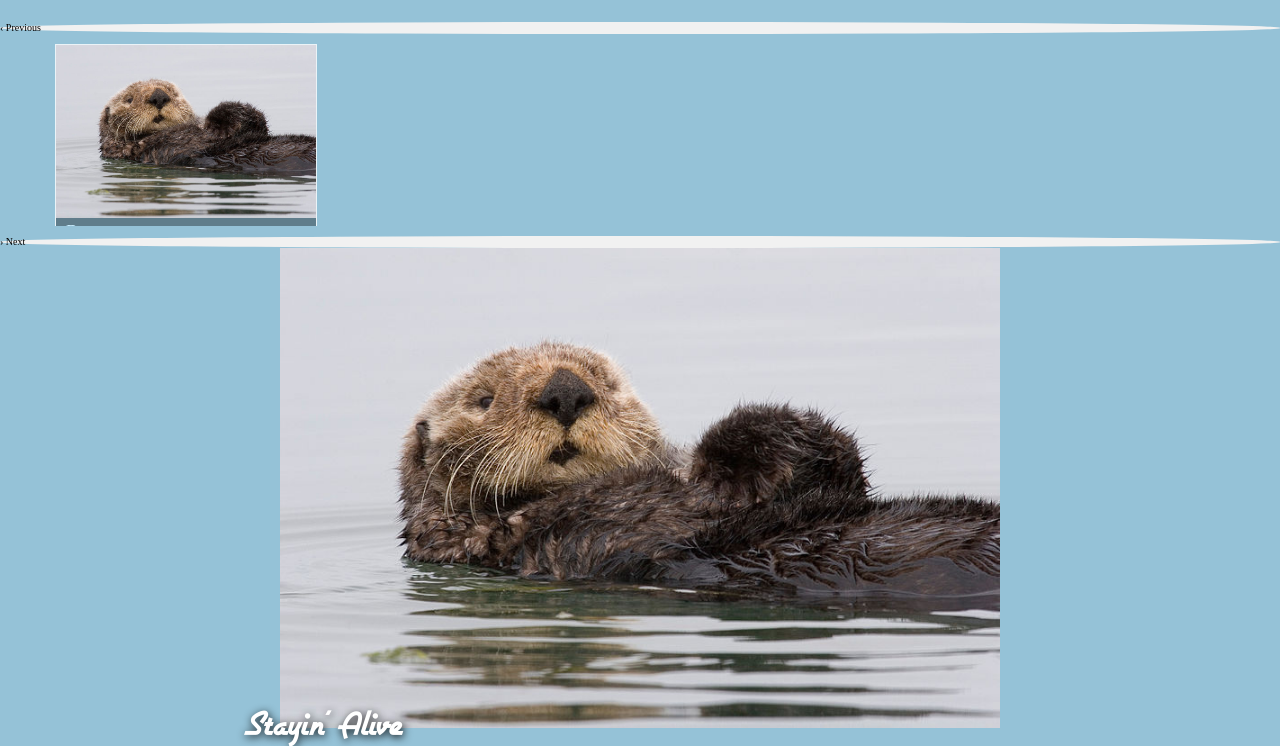
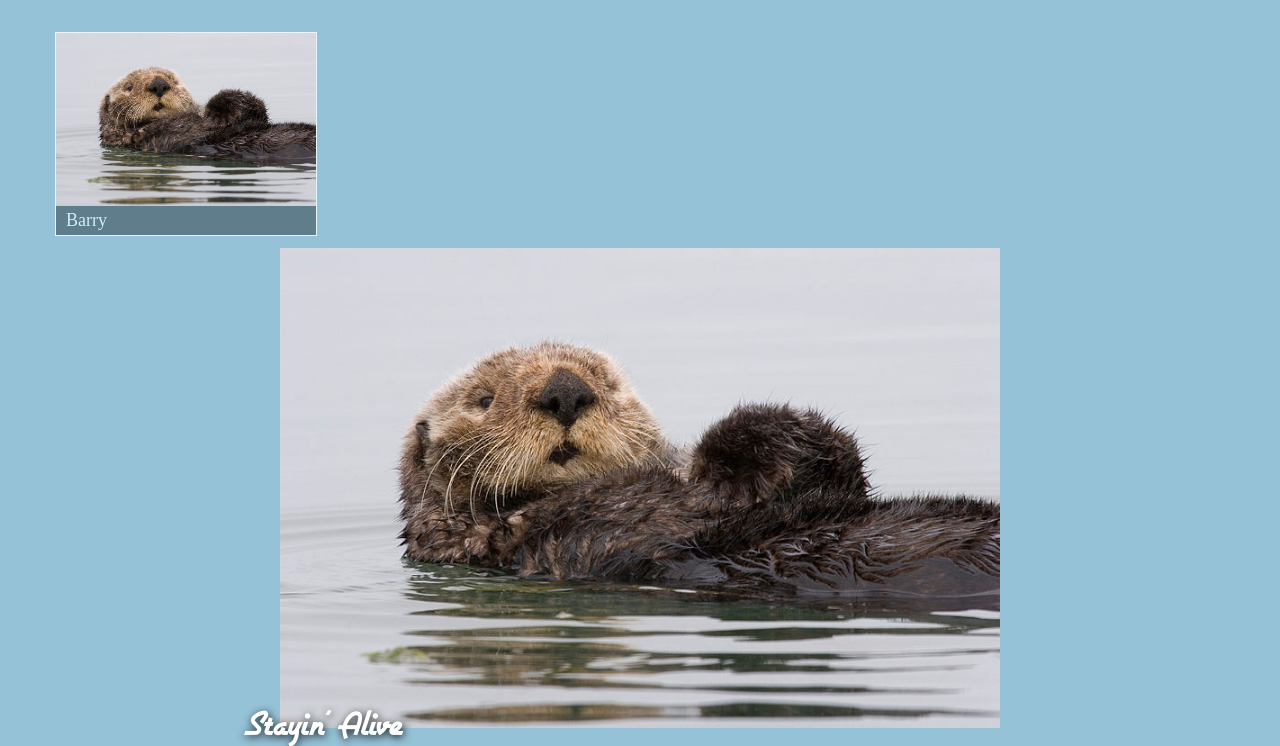
Before and after one commit to JenniTheDev/OtterboxCH5to7, a plain HTML site: page index.html in a window 1280 px wide. Shown: the part 70-816 px from the top of the page. Drawn offline with nearby package versions, Linux system fonts and the light colour scheme.

Commit message:
Removed not working buttons

```diff
--- a/index.html
+++ b/index.html
@@ -14,9 +14,6 @@
         <h1 class="logo-text">ottergram</h1>
     </header>
     <main class="main-content"></main>
-
-    <a href="#" class="previous round">&#8249; Previous</a>
-
     <ul class="thumbnail-list">
         <li class="thumbnail-item">
             <a href="img/otter1.jpg" data-image-role="trigger" data-image-title="Stayin' Alive"
@@ -55,13 +52,14 @@
             </a>
         </li>
     </ul>
-    <a href="#" class="next round">&#8250; Next</a>
+    <div class="detail-image-container">
 
-    <div class="detail-image-container">
         <div class="detail-image-frame" data-image-role="frame">
             <img class="detail-image" data-image-role="target" src="img/otter1.jpg" alt="">
             <span class="detail-image-title" data-image-role="title">Stayin' Alive</span>
+
         </div>
+
     </div>
 
     </main>
--- a/stylesheets/styles.css
+++ b/stylesheets/styles.css
@@ -164,6 +164,11 @@ a {
   max-width: 80%;
 }
 
+
+
+
+
+
 @media all and (min-width: 768px) {
   .main-content {
     flex-direction: row;
```
